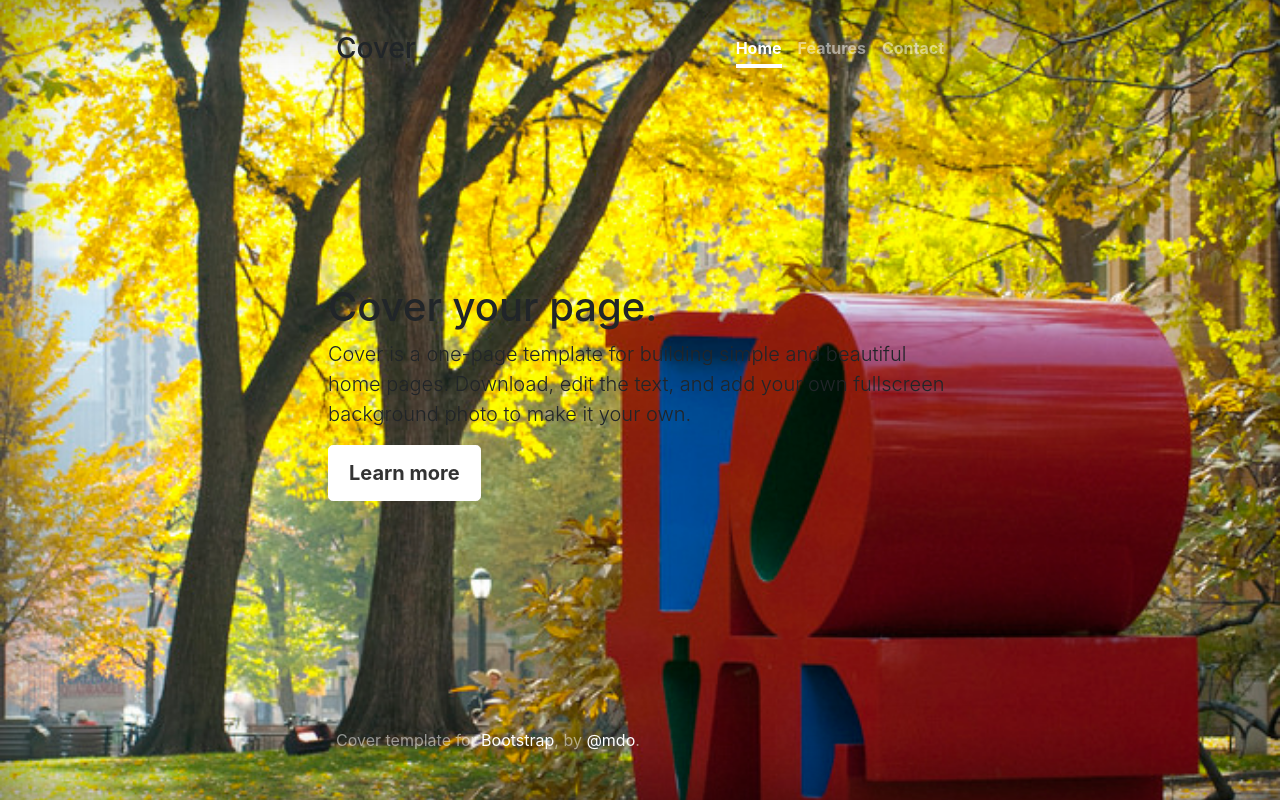
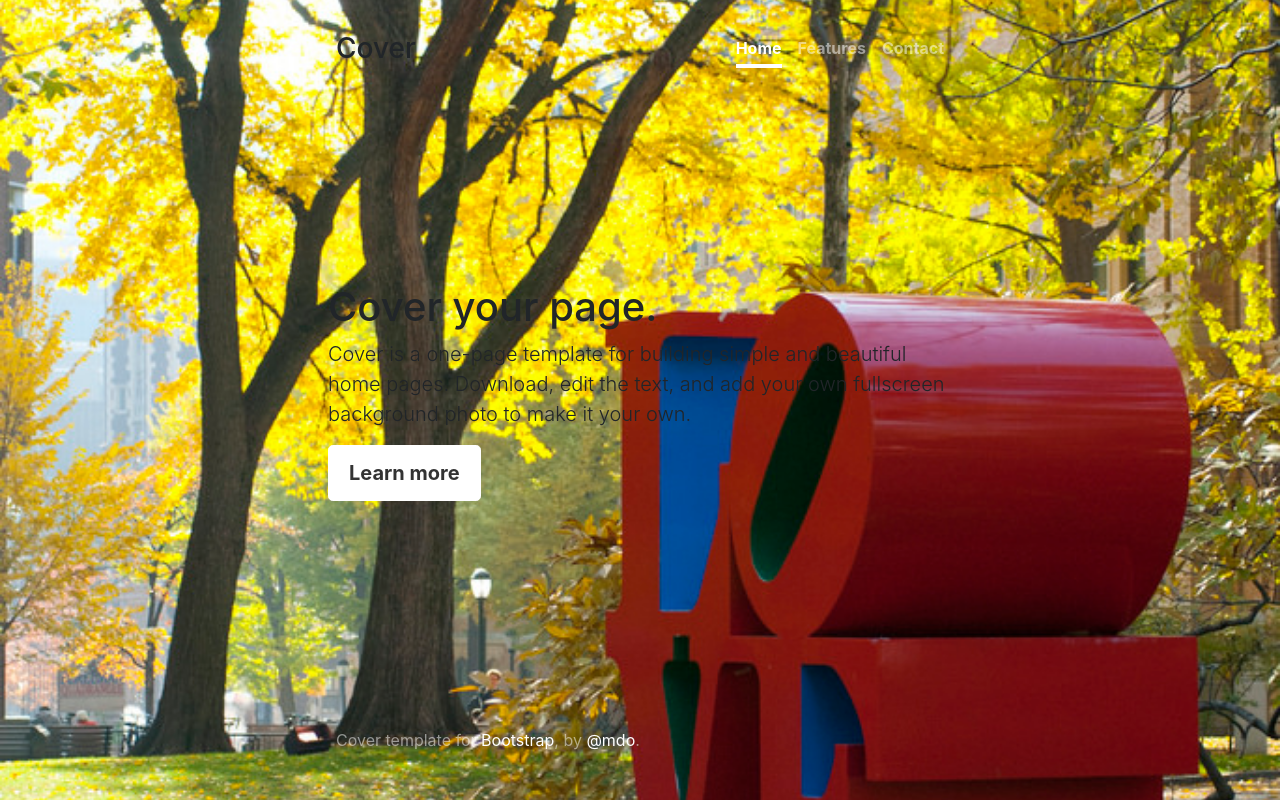
Before and after one commit to YilunL/YilunL.github.io, a PHP site: page / in a window 1280 px wide. Run offline with PHP 8.4, Linux system fonts and the light colour scheme; some libraries are stand-ins or nearby versions.

Commit message:
get rid of the box shadow

```diff
--- a/cover.css
+++ b/cover.css
@@ -47,8 +47,8 @@ body {
   width: 100%;
   height: 100%; /* For at least Firefox */
   min-height: 100%;
-  -webkit-box-shadow: inset 0 0 5rem rgba(0,0,0,.5);
-          box-shadow: inset 0 0 5rem rgba(0,0,0,.5);
+/*  -webkit-box-shadow: inset 0 0 5rem rgba(0,0,0,.5);
+          box-shadow: inset 0 0 5rem rgba(0,0,0,.5);*/
 }
 .site-wrapper-inner {
   display: table-cell;
```
